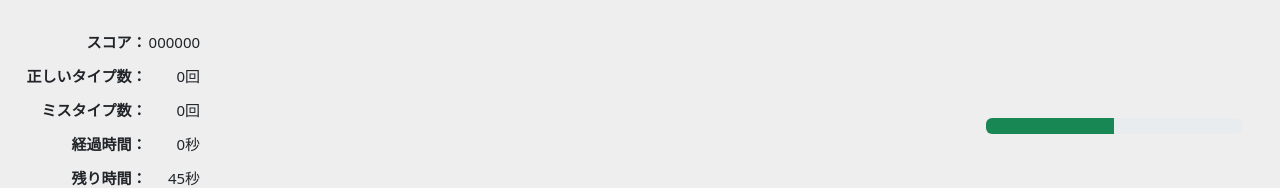
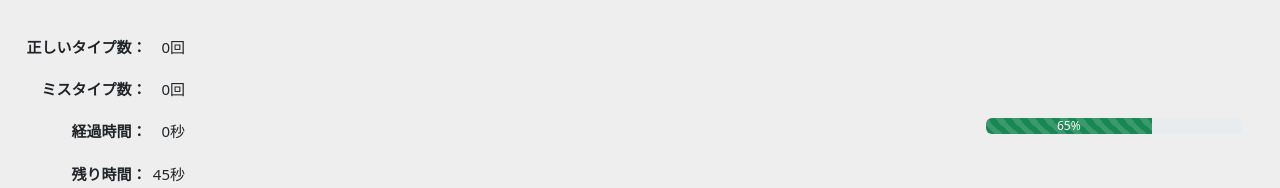
Before and after one commit to ut-code/typing-game, a React (Vite) app in the folder frontend/: page /basic in a window 1280 px wide. Shown: the top 188 px of the page. Built offline with nearby package versions, Linux system fonts and the light colour scheme; no server answers.

Commit message:
表示改変のみ

```diff
--- a/frontend/src/pages/Basic/Basic.tsx
+++ b/frontend/src/pages/Basic/Basic.tsx
@@ -9,7 +9,8 @@ import { Button, ProgressBar, Stack } from "react-bootstrap";
 
 export default function Basic() {
   const [content, setContent] = useState<string>("a");
-  const now = 60;
+  const [now, setNow] = useState<number>(65);
+
   useEffect(() => {
     script();
   }, []);
@@ -21,10 +22,6 @@ export default function Basic() {
       <div id="score-related">
         <table id="current">
           <tbody>
-            <tr>
-              <th>スコア：</th>
-              <td id="score">000000</td>
-            </tr>
             <tr>
               <th>正しいタイプ数：</th>
               <td id="correct"></td>
@@ -47,7 +44,13 @@ export default function Basic() {
         <Stack gap={0} id="progress">
           <div id="progress-number"></div>
           <div className="pb-5" id="progress-bar">
-            <ProgressBar variant="success" now={50} />
+            <ProgressBar
+              variant="success"
+              striped
+              animated
+              now={now}
+              label={`${now}%`}
+            />
           </div>
         </Stack>
       </div>
--- a/frontend/src/pages/Basic/style.css
+++ b/frontend/src/pages/Basic/style.css
@@ -10,7 +10,7 @@ body {
   border-radius: 5px;
   padding: 1vw;
   text-align: center;
-  margin: 2vw auto;
+  margin: 1vw auto;
   /* display: flex; */
   /* position: relative; */
 }
@@ -21,7 +21,6 @@ body {
 #question {
   width: 70vw;
   font-size: 30px;
-  /* background-color: #649541; */
   margin: 1vw auto;
 }
 #answer {
@@ -60,7 +59,7 @@ thead th {
   width: 30vw;
 }
 #score-related #progress #progress-number {
-  font-size: 30px;
+  font-size: 20px;
   text-align: right;
   height: 80px;
 }
--- a/frontend/src/pages/Result/Result.tsx
+++ b/frontend/src/pages/Result/Result.tsx
@@ -19,6 +19,7 @@ export default function Result() {
   useEffect(() => {
     script();
   }, []);
+
   // RankingをfetchAPIしてくる
   useEffect(() => {
     (async () => {
@@ -35,6 +36,7 @@ export default function Result() {
         });
     })();
   }, []);
+
   return (
     <>
       <Helmet>
```
